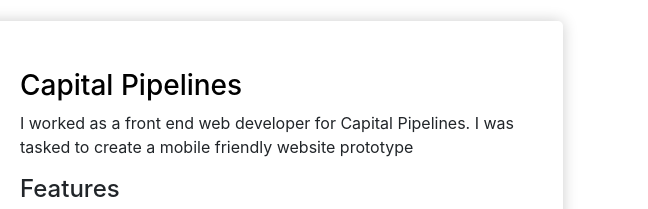
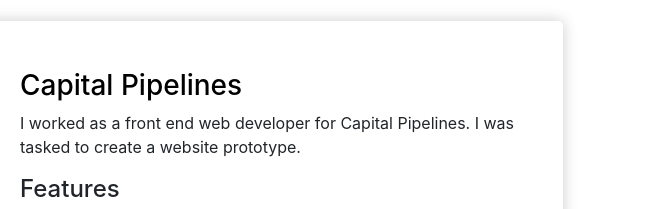
Before and after one commit to chase-the-coder/new-chase-portfolio-page, a plain HTML site: page index.html in a window 1280 px wide. Shown: the part 2859-3068 px from the top of the page, 632-1280 px from the left. Drawn offline with nearby package versions, Linux system fonts and the light colour scheme.

Commit message:
changed capital pipelines description

```diff
--- a/index.html
+++ b/index.html
@@ -200,7 +200,7 @@
             </h3>
             <p>
               I worked as a front end web developer for Capital Pipelines.
-               I was tasked to create a mobile friendly website prototype
+               I was tasked to create a website prototype.
             </p>
             <div>
               <h4>Features</h4>
```
